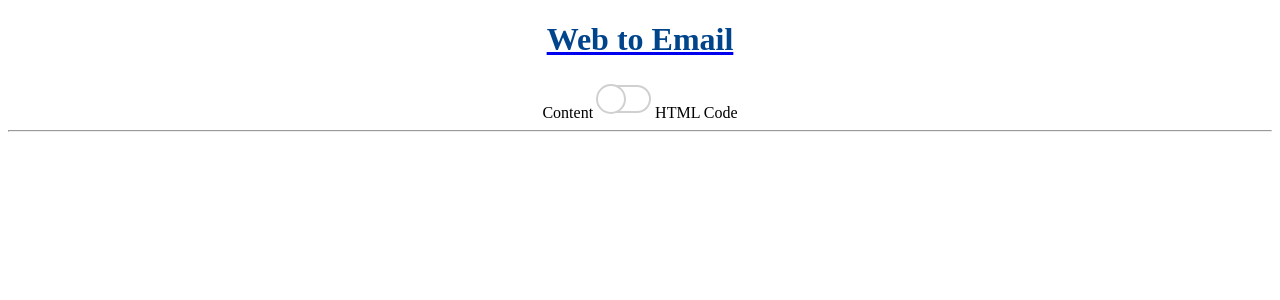
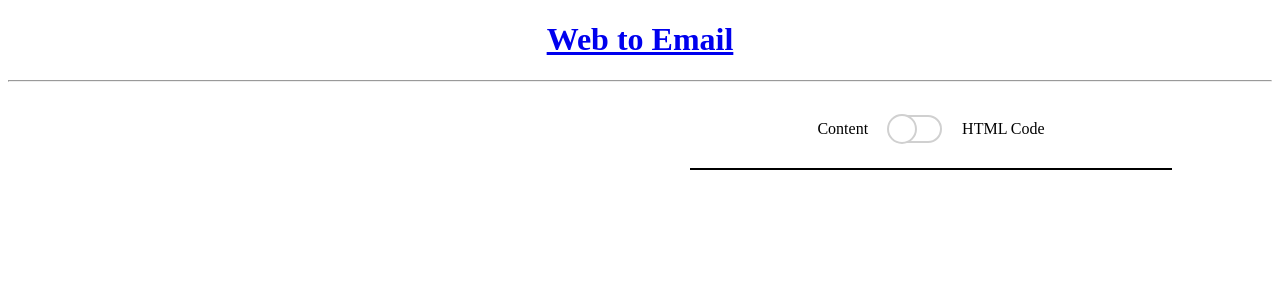
Before and after one commit to pguther/web-to-email, a Flask app: template app/templates/result.html in a window 1280 px wide. Shown: the top 300 px of the page. Run offline with Flask 2, Linux system fonts and the light colour scheme; the template is opened without the code that fills it, so the values that code supplies are empty; some libraries are stand-ins or nearby versions.

Commit message:
updated results page to prepare for addition of errors list

```diff
--- /dev/null
+++ b/app/static/resultStyle.css
@@ -0,0 +1,57 @@
+textarea {
+    width: 640px;
+    height: 500px;
+    display: block;
+    margin-left: auto;
+    margin-right: auto;
+    flex: 1;
+    overflow-y: scroll;
+}
+
+#result-container {
+    flex: 1;
+}
+
+#result-border {
+    border-style: solid;
+    border-width: 1px;
+}
+
+#toggle-container {
+    display: flex;
+    flex-direction: row;
+    flex-wrap: nowrap;
+    align-items: center;
+    justify-content: center;
+    padding: 20px;
+}
+
+#container {
+    display: flex;
+    flex-direction: row;
+    flex-wrap: nowrap;
+    justify-content: space-between;
+    padding: 0px 100px;
+}
+
+#errors {
+    flex: 1;
+    display: flex;
+    justify-content: center;
+    padding-right: 100px;
+    padding-top: 78px;
+}
+
+#error-list {
+    flex: 1;
+}
+
+.toggle-text {
+    padding-left: 20px;
+    padding-right: 20px;
+}
+
+.toggle-button { background-color: white; margin: 5px 0; border-radius: 20px; border: 2px solid #D0D0D0; height: 24px; cursor: pointer; width: 50px; position: relative; display: inline-block; user-select: none; -webkit-user-select: none; -ms-user-select: none; -moz-user-select: none; }
+.toggle-button button { cursor: pointer; outline: 0; display:block; position: absolute; left: 0; top: 0; border-radius: 100%; width: 30px; height: 30px; background-color: white; float: left; margin: -3px 0 0 -3px; border: 2px solid #D0D0D0; transition: left 0.3s; }
+.toggle-button-selected { background-color: #83B152; border: 2px solid #7DA652; }
+.toggle-button-selected button { left: 26px; top: 0; margin: 0; border: none; width: 24px; height: 24px; box-shadow: 0 0 4px rgba(0,0,0,0.1); }
--- a/app/static/style.css
+++ /dev/null
@@ -1,75 +0,0 @@
-textarea {
-    width: 800px;
-    height: 500px;
-    display: block;
-    margin-left: auto;
-    margin-right: auto;
-}
-
-
-
-.text-input {
-    box-sizing: border-box;
-    -moz-box-sizing: border-box;
-    -webkit-box-sizing: border-box;
-    width: 400px;
-    font-size: 16px;
-    heigh: auto;
-    padding: 21px 23px;
-    border: 2px solid white;
-    border-radius: 4px;
-    outline: 0px;
-}
-
-.query {
-    font-size:15px;
-    line-height:160%;
-    padding:4px 8px;
-    width:100%;
-    color:#84827c;
-    border:1px solid
-    #d3d2d1;
-    border-radius:5px
-}
-
-.text-input {
-
-    width: 400px;
-    font-size: 15px;
-    padding: 12px 20px;
-    margin: 8px 0;
-    box-sizing: border-box;
-    border-radius: 5px;
-}
-
-
-#main {
-    max-width: 600px;
-    margin: 0 auto;
-    text-align: center;
-}
-
-#header {
-    padding: 30px
-
-}
-
-#form {
-
-    position: relative;
-    top: 50px;
-
-}
-
-H1 {
-    color: #00448C;
-}
-
-H2 {
-    color: #00448C;
-}
-
-.toggle-button { background-color: white; margin: 5px 0; border-radius: 20px; border: 2px solid #D0D0D0; height: 24px; cursor: pointer; width: 50px; position: relative; display: inline-block; user-select: none; -webkit-user-select: none; -ms-user-select: none; -moz-user-select: none; }
-.toggle-button button { cursor: pointer; outline: 0; display:block; position: absolute; left: 0; top: 0; border-radius: 100%; width: 30px; height: 30px; background-color: white; float: left; margin: -3px 0 0 -3px; border: 2px solid #D0D0D0; transition: left 0.3s; }
-.toggle-button-selected { background-color: #83B152; border: 2px solid #7DA652; }
-.toggle-button-selected button { left: 26px; top: 0; margin: 0; border: none; width: 24px; height: 24px; box-shadow: 0 0 4px rgba(0,0,0,0.1); }
--- a/app/templates/index.html
+++ b/app/templates/index.html
@@ -3,7 +3,7 @@
 <head>
     <meta charset="UTF-8">
     <title>Web to Email</title>
-    <link rel="stylesheet" href="/static/style.css">
+    <link rel="stylesheet" href="/static/indexStyle.css">
 </head>
 <body>
     <div id="main">
--- a/app/templates/result.html
+++ b/app/templates/result.html
@@ -5,7 +5,7 @@
     <title>results</title>
     <script src="https://ajax.googleapis.com/ajax/libs/jquery/1.12.2/jquery.min.js"></script>
     <script src="https://cdn.jsdelivr.net/clipboard.js/1.5.12/clipboard.min.js"></script>
-    <link rel="stylesheet" href="/static/style.css">
+    <link rel="stylesheet" href="/static/resultStyle.css">
     <script>
         var code = 0;
 
@@ -56,21 +56,39 @@
 
 </head>
 <body>
-    <div class="button-wrapper centered" align="center">
+    <div align="center">
         <a href="/"><H1>Web to Email</H1></a>
+    </div>
+
+    <hr>
+
+    <div id="container">
+        <div id="errors">
+            <div id="error-list">
+            </div>
+        </div>
+        <div id="result-container" align="center">
+            <div id="toggle-container">
+                <div class="toggle-text">
                     Content
+                </div>
                 <div class="toggle-button">
                     <button></button>
                 </div>
+                <div class="toggle-text">
                     HTML Code
                 </div>
-
-    <hr>
+            </div>
             <div id="result" align="center">
+                <div id="result-border">
                     {% if content %}
                         {{ content | safe }}
                     {% endif %}
                 </div>
+            </div>
+        </div>
+    </div>
+
     <script>
       (function(i,s,o,g,r,a,m){i['GoogleAnalyticsObject']=r;i[r]=i[r]||function(){
       (i[r].q=i[r].q||[]).push(arguments)},i[r].l=1*new Date();a=s.createElement(o),
--- a/app/tests.py
+++ b/app/tests.py
@@ -20,7 +20,7 @@ class TestArticleUtils(unittest.TestCase):
         html = '<img src="/image.html"/> ' \
                '<a href="/index.html"/> ' \
                '<iframe src="/iframe.html"/> ' \
-               '<link href="/style.css"/>"'
+               '<link href="/resultStyle.css"/>"'
 
         url_base = "http://website.com/"
         url_ending = 'post.html'
@@ -47,7 +47,7 @@ class TestArticleUtils(unittest.TestCase):
         link = soup.find('link')
         assert link is not None
         assert 'href' in link.attrs
-        assert link.attrs['href'] == url_base + 'style.css'
+        assert link.attrs['href'] == url_base + 'resultStyle.css'
 
     def test_add_inline__ucsc_css(self):
         """
```
Also changed, not shown: app/static/indexStyle.css (added, +36 -0 lines). Lines whose indentation alone changed are shown as unchanged.
